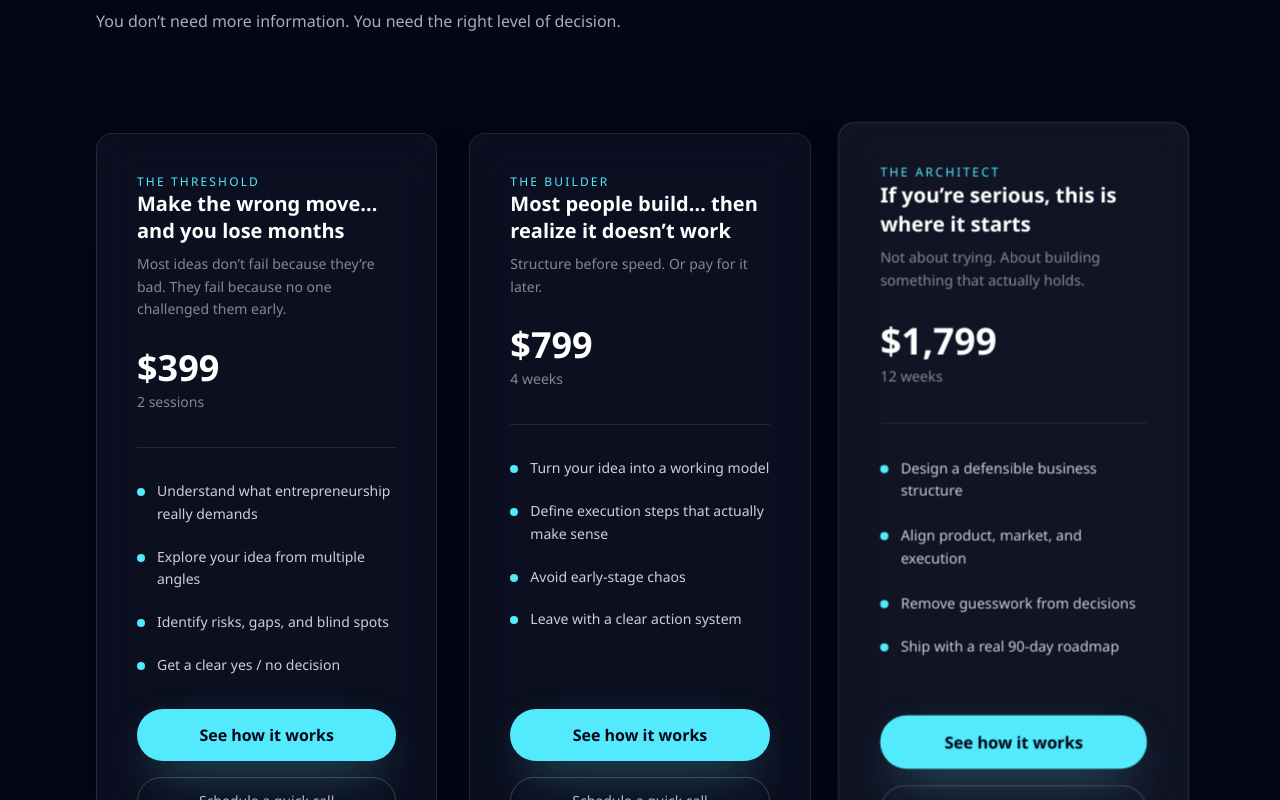
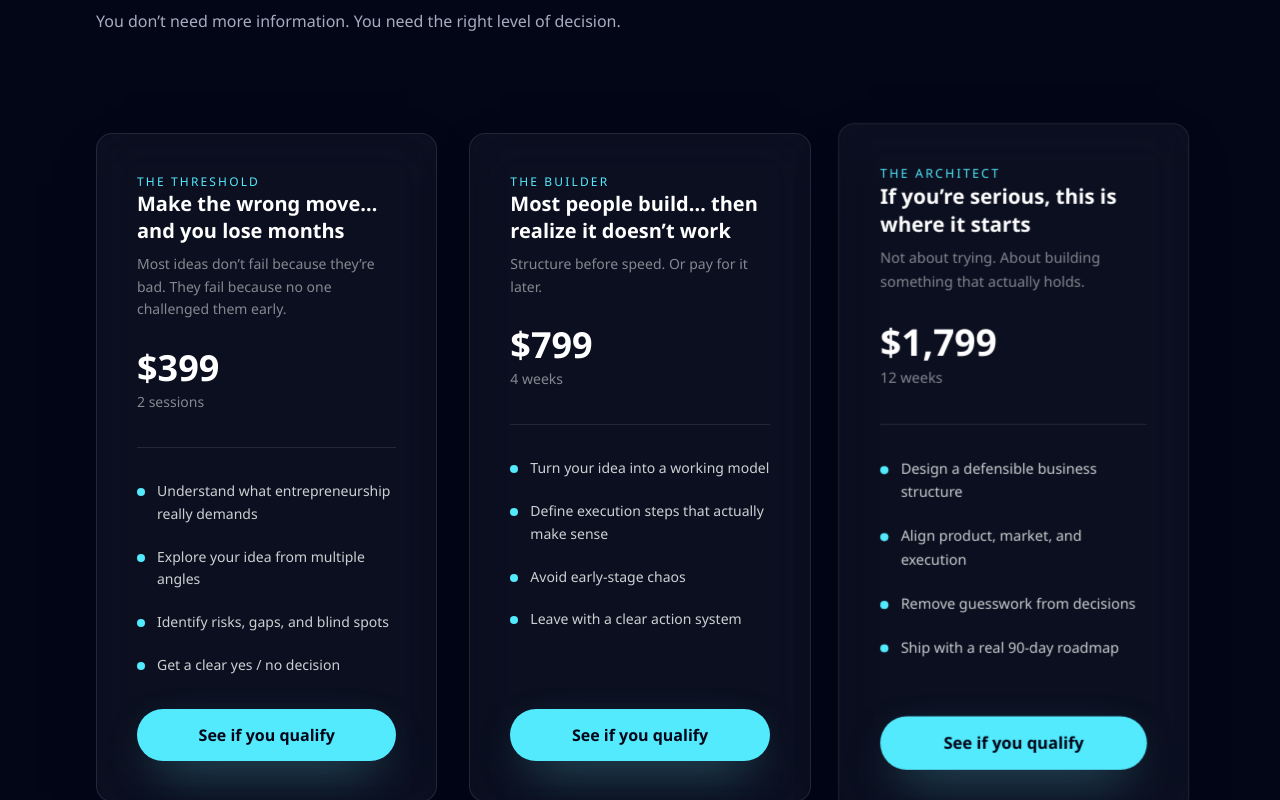
Before and after one commit to martindubreuil13-byte/mba-landing, a Next.js app: page / in a window 1280 px wide. Shown: the part 3000-3800 px from the top of the page. Built offline with nearby package versions, Linux system fonts and the light colour scheme.

Commit message:
Simplify OfferSection: single CTA and contact page routing

```diff
--- a/app/components/sections/OfferSection.tsx
+++ b/app/components/sections/OfferSection.tsx
@@ -1,5 +1,6 @@
 "use client";
 
+import Link from "next/link";
 import { Button } from "@/app/components/ui/Button";
 import { GlassCard } from "@/app/components/ui/GlassCard";
 import { SectionHeading } from "@/app/components/ui/SectionHeading";
@@ -18,8 +19,6 @@ const offers = [
       "Identify risks, gaps, and blind spots",
       "Get a clear yes / no decision",
     ],
-    cta: "See how it works",
-    variant: "default",
   },
   {
     name: "The Builder",
@@ -34,8 +33,6 @@ const offers = [
       "Avoid early-stage chaos",
       "Leave with a clear action system",
     ],
-    cta: "See how it works",
-    variant: "default",
   },
   {
     name: "The Architect",
@@ -50,20 +47,15 @@ const offers = [
       "Remove guesswork from decisions",
       "Ship with a real 90-day roadmap",
     ],
-    cta: "See how it works",
-    variant: "strong",
+    strong: true,
   },
 ];
 
-interface Props {
-  onContactClick: () => void;
-}
-
-export function OfferSection({ onContactClick }: Props) {
+export function OfferSection() {
   return (
     <section id="offer" className="w-full px-6 md:px-12 lg:px-24 py-32">
 
-      {/* HEADING — PUSHED FULL LEFT */}
+      {/* HEADING */}
       <div className="mb-24 max-w-none">
         <SectionHeading
           label="Programs"
@@ -79,11 +71,8 @@ export function OfferSection({ onContactClick }: Props) {
         {offers.map((offer) => (
           <GlassCard
             key={offer.name}
-            variant={offer.variant as any}
             className={`flex flex-col p-10 h-full ${
-              offer.variant === "strong"
-                ? "scale-[1.03] border-cyan-400/40"
-                : ""
+              offer.strong ? "scale-[1.03] border-cyan-400/40" : ""
             }`}
           >
 
@@ -129,20 +118,17 @@ export function OfferSection({ onContactClick }: Props) {
               ))}
             </div>
 
-            {/* CTA — CLEAR SEPARATION */}
-            <div className="flex flex-col gap-4 pt-8 mt-auto">
-              <Button variant="primary" size="lg" className="w-full">
-                {offer.cta}
-              </Button>
-
-              <Button
-                onClick={onContactClick}
-                variant="ghost"
-                size="md"
-                className="w-full border border-white/20 hover:border-cyan-400/40 hover:bg-white/5"
-              >
-                Schedule a quick call
-              </Button>
+            {/* CTA — SINGLE, CLEAR */}
+            <div className="pt-8 mt-auto">
+              <Link href="/contact">
+                <Button
+                  variant="primary"
+                  size="lg"
+                  className="w-full"
+                >
+                  See if you qualify
+                </Button>
+              </Link>
             </div>
 
           </GlassCard>
--- a/app/page.tsx
+++ b/app/page.tsx
@@ -1,25 +1,21 @@
 "use client";
 
-import { useState } from "react";
-
 import { Navbar } from "./components/ui/Navbar";
-import { ContactModal } from "./components/ui/ContactModal";
 
 import { Hero } from "./components/sections/Hero";
 import { ProblemSection } from "./components/sections/ProblemSection";
 import { WhoThisIsFor } from "./components/sections/WhoThisIsFor";
 import { FrameworkSection } from "./components/sections/FrameworkSection";
-// ❌ Removed DifferentiationSection import
 import { OfferSection } from "./components/sections/OfferSection";
 import { FinalCta } from "./components/sections/FinalCta";
 
 export default function Home() {
-  const [isContactOpen, setIsContactOpen] = useState(false);
-
   return (
     <>
-      <Navbar onContactClick={() => setIsContactOpen(true)} />
+      {/* NAVBAR */}
+      <Navbar />
 
+      {/* MAIN CONTENT */}
       <main className="w-full overflow-x-hidden bg-[#020617] pt-20">
 
         {/* HERO */}
@@ -42,25 +38,19 @@ export default function Home() {
           <FrameworkSection />
         </section>
 
-        {/* ❌ DIFFERENTIATION REMOVED */}
-
         {/* OFFER */}
         <section className="w-full">
-          <OfferSection onContactClick={() => setIsContactOpen(true)} />
+          <OfferSection />
         </section>
 
         {/* FINAL CTA */}
         <section className="w-full">
-          <FinalCta onContactClick={() => setIsContactOpen(true)} />
+          <FinalCta />
         </section>
 
       </main>
 
-      <ContactModal
-        isOpen={isContactOpen}
-        onClose={() => setIsContactOpen(false)}
-      />
-
+      {/* FOOTER */}
       <footer className="border-t border-white/10 py-8 text-center text-xs uppercase tracking-[0.14em] text-white/40">
         © {new Date().getFullYear()} Modern Business Architect
       </footer>
```
